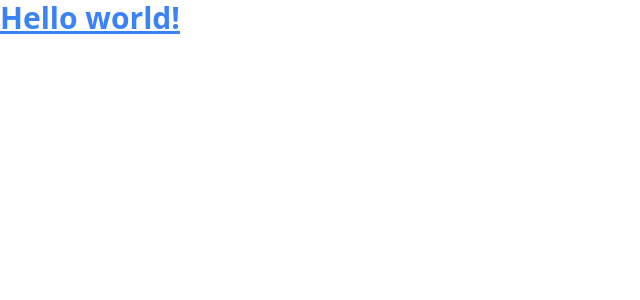
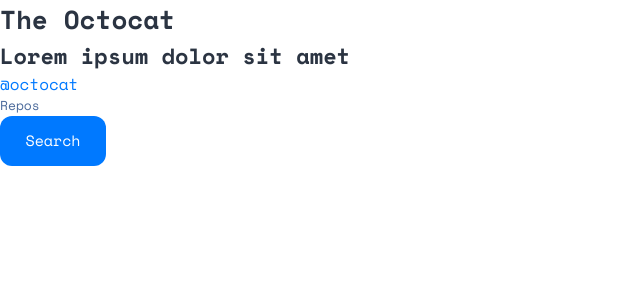
Before and after one commit to ronnypdev/Github-search-user-app, a React (Vite) app: page / in a window 1280 px wide. Shown: the top 300 px of the page, without its empty margins (0-640 px from the left). Built offline with nearby package versions, Linux system fonts and the light colour scheme.

Commit message:
Implemenented Design System

```diff
--- a/src/App.tsx
+++ b/src/App.tsx
@@ -1,10 +1,14 @@
+import Button from "./components/base/Button"
+
 function App() {
 
   return (
     <>
-      <h1 className="text-3xl font-bold underline text-blue-500">
-        Hello world!
-      </h1>
+      <h1 className="heading-1">The Octocat</h1>
+      <h2 className="heading-2">Lorem ipsum dolor sit amet</h2>
+      <h3 className="heading-3">@octocat</h3>
+      <h4 className="heading-4">Repos</h4>
+      <Button buttonText="Search"/>
     </>
   )
 }
--- /dev/null
+++ b/src/components/Form.tsx
@@ -0,0 +1,5 @@
+export default function Form() {
+  return (
+    <div>Form</div>
+  )
+}
--- /dev/null
+++ b/src/components/base/Button.tsx
@@ -0,0 +1,11 @@
+type ButtonProps = {
+  buttonText: string
+}
+
+export default function Button({
+  buttonText
+}: ButtonProps) {
+  return (
+    <button className="p-2 shrink-0 max-w-full h-[50px] w-[106px] rounded-xl bg-primaryBlue hover:bg-lightBlue text-white">{buttonText}</button>
+  )
+}
--- a/src/index.css
+++ b/src/index.css
@@ -16,6 +16,7 @@
       == Light colors ==
     */
     --color-primary-blue: #0079FF;
+    --color-light-blue: #60ABFF;
     --color-gray: #697C9A;
     --color-dark-gray: #4B6A9B;
     --color-matte-black: #2B3442;
@@ -31,6 +32,33 @@
   }
 }
 
+body {
+  color: var(--color-matte-black);
+  font-family: "Space Mono", system-ui, sans-serif;
+  font-size: 15px;
+  font-style: normal;
+  font-weight: 400;
+  line-height: 25px;
+}
+
+.heading-1 {
+  @apply text-[26px] font-SpaceMono text-matteBlack font-bold leading-normal
+}
+
+.heading-2 {
+  @apply text-[22px] font-SpaceMono text-matteBlack font-bold leading-normal
+}
+
+.heading-3 {
+  @apply text-[16px] font-SpaceMono text-primaryBlue font-normal leading-normal
+}
+
+.heading-4 {
+  @apply text-[13px] font-SpaceMono text-darkGray font-normal leading-normal
+}
+
+
+
 @layer components {
   .max-container {
     max-width: 1440px;
--- a/tailwind.config.js
+++ b/tailwind.config.js
@@ -7,7 +7,19 @@ export default {
   theme: {
     extend: {
       fontFamily: {
-
+        SpaceMono: ["Space Mono", "sans-serif"]
+      },
+      colors: {
+        primaryBlue: "var(--color-primary-blue)",
+        lightBlue: "var(--color-light-blue)",
+        normalGray: "var(--color-gray)",
+        darkGray: "var(--color-dark-gray)",
+        matteBlack: "var(--color-matte-black)",
+        paleGray: "var(--color-pale-gray)",
+        whiteGray: "var(--color-white-gray)",
+        white: "var(--color-white)",
+        black: "var(--color-black)",
+        navyBlack: "var(--color-navy-black)",
       }
     },
   },
```
